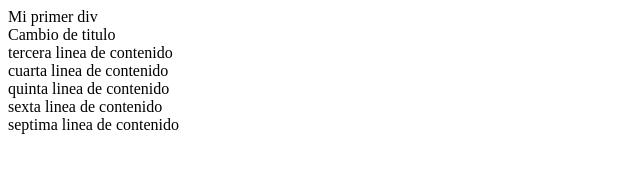
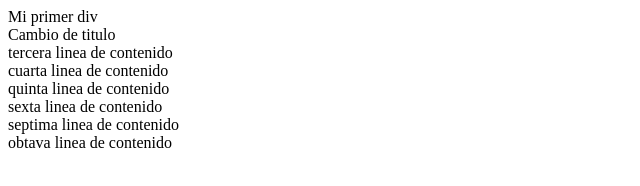
Before and after one commit to pavasamuel7-svg/pagina_web_git_martes_2026_1, a plain HTML site: page index.html in a window 1280 px wide. Shown: the whole page, without its empty margins (0-640 px from the left). Drawn offline with Linux system fonts and the light colour scheme.

Commit message:
Se agrego una obtava linea de contenido

```diff
--- a/index.html
+++ b/index.html
@@ -13,6 +13,7 @@
     <div>quinta linea de contenido<div>
     <div>sexta linea de contenido<div>
     <div>septima linea de contenido<div>
+    <div>obtava linea de contenido<div>
 
 </body>
 </html>
```
